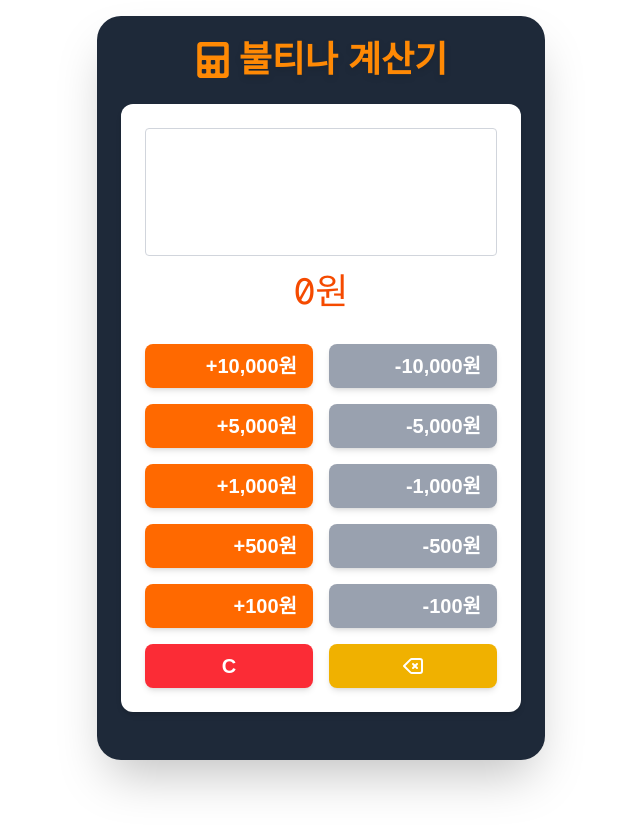
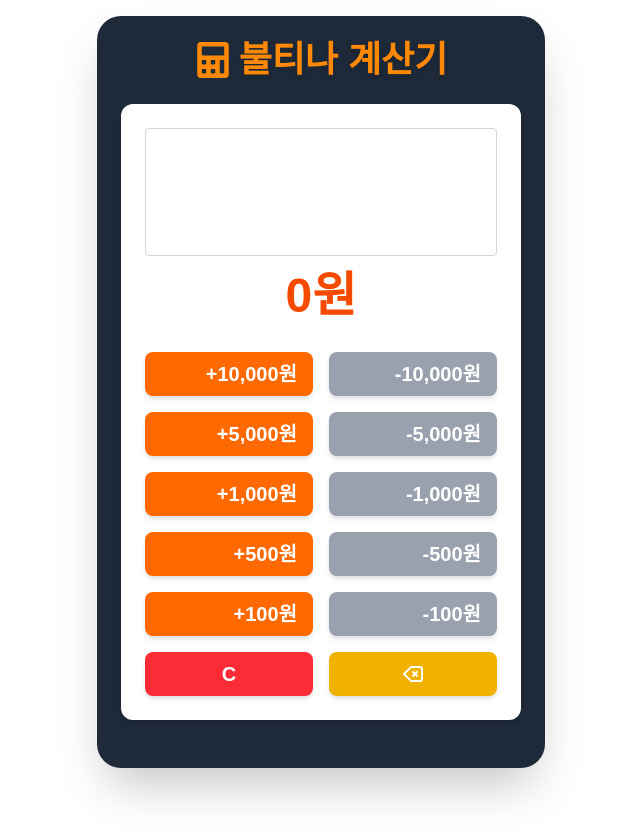
Before and after one commit to dokbun2/bultina, a Next.js app: page / in a window 1280 px wide. Shown: the top 840 px of the page, without its empty margins (319-959 px from the left). Built offline with nearby package versions, Linux system fonts and the light colour scheme; a web font is replaced by a local one.

Commit message:
폰트수정 글씨크기 수정
1

```diff
--- a/src/app/page.tsx
+++ b/src/app/page.tsx
@@ -142,7 +142,7 @@ export default function Home() {
           </div>
 
           {/* 결과 표시 영역 */}
-          <div className="text-3xl sm:text-4xl font-mono text-orange-600 mb-6 sm:mb-8 break-words text-center w-full">
+          <div className="text-4xl sm:text-5xl font-bold text-orange-600 mb-6 sm:mb-8 break-words text-center w-full">
             {amount.toLocaleString()}원
           </div>
 
```
